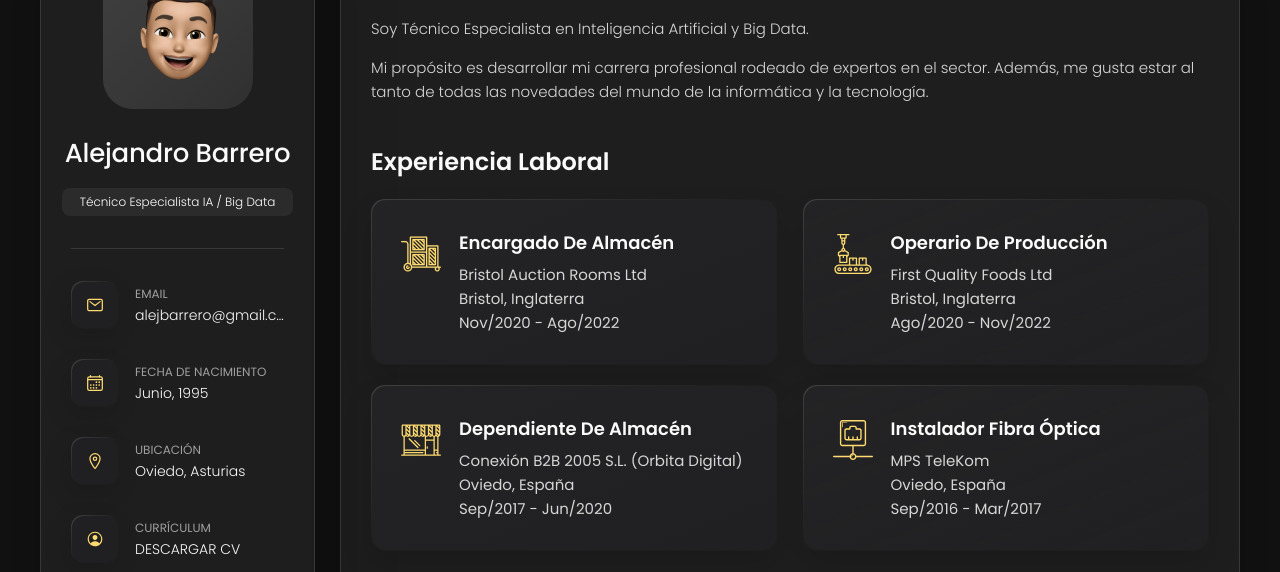
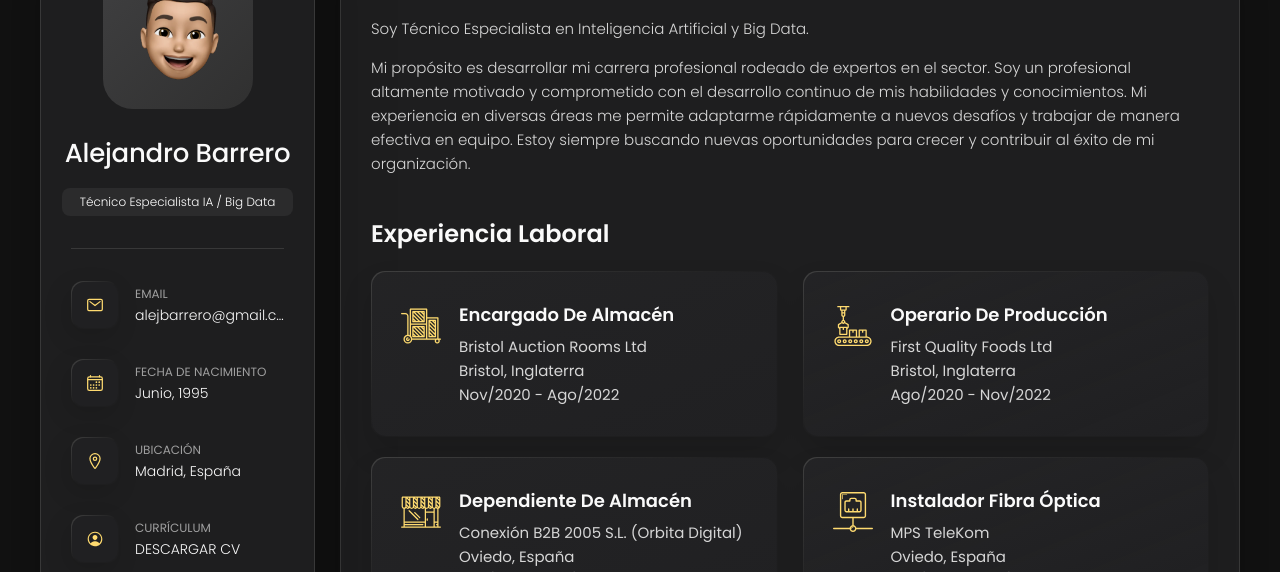
Before and after one commit to AlejBarrero/AlejBarrero.github.io, a plain HTML site: page index.html in a window 1280 px wide. Shown: the part 162-734 px from the top of the page. Drawn offline with nearby package versions, Linux system fonts and the light colour scheme.

Commit message:
Add files via upload

```diff
--- a/index.html
+++ b/index.html
@@ -102,7 +102,7 @@
             <div class="contact-info">
               <p class="contact-title">Ubicación</p>
 
-              <address>Oviedo, Asturias</address>
+              <address>Madrid, España</address>
             </div>
 
           </li>
@@ -208,8 +208,12 @@
           </p>
 
           <p>
-            Mi propósito es desarrollar mi carrera profesional rodeado de expertos en el sector.
-            Además, me gusta estar al tanto de todas las novedades del mundo de la informática y la tecnología.
+            Mi propósito es desarrollar mi carrera profesional rodeado de expertos en el
+            sector. Soy un profesional altamente motivado y comprometido con el
+            desarrollo continuo de mis habilidades y conocimientos. Mi experiencia en
+            diversas áreas me permite adaptarme rápidamente a nuevos desafíos y
+            trabajar de manera efectiva en equipo. Estoy siempre buscando nuevas
+            oportunidades para crecer y contribuir al éxito de mi organización.
           </p>
         </section>
 
@@ -345,7 +349,8 @@
                 <div class="testimonials-text" data-testimonials-text>
                   <p>
                     Continuación de la introducción en el diseño de páginas web.
-                    Complementación de la formación con el lenguaje CSS para poder realizar webs completas de manera profesional.
+                    Complementación de la formación con el lenguaje CSS para poder realizar webs completas de manera
+                    profesional.
                   </p>
                 </div>
 
@@ -419,7 +424,8 @@
                   <img src="./assets/images/fleming.png" alt="Fleming" width="60" data-testimonials-avatar>
                 </figure>
 
-                <h4 class="h4 testimonials-item-title" data-testimonials-title>Técnico Especialista en Inteligencia Artificial y Big Data</h4>
+                <h4 class="h4 testimonials-item-title" data-testimonials-title>Técnico Especialista en Inteligencia
+                  Artificial y Big Data</h4>
 
                 <div class="testimonials-text" data-testimonials-text>
                   <p>
@@ -440,7 +446,8 @@
                   <img src="./assets/images/cifp.png" alt="CIFP" width="60" data-testimonials-avatar>
                 </figure>
 
-                <h4 class="h4 testimonials-item-title" data-testimonials-title>Técnico Superior en Sistemas de Telecomunicaciones e Informáticos</h4>
+                <h4 class="h4 testimonials-item-title" data-testimonials-title>Técnico Superior en Sistemas de
+                  Telecomunicaciones e Informáticos</h4>
 
                 <div class="testimonials-text" data-testimonials-text>
                   <p>
@@ -938,7 +945,7 @@
         <section class="mapbox" data-mapbox>
           <figure>
             <iframe
-              src="https://www.google.com/maps/embed?pb=!1m10!1m8!1m3!1d46411.265392297915!2d-5.8485!3d43.3623!3m2!1i1024!2i768!4f13.1!5e0!3m2!1ses!2sus!4v1677744777483!5m2!1ses!2sus"
+              src="https://www.google.com/maps/embed?pb=!1m14!1m12!1m3!1d86607.97286046969!2d-3.6930150248941813!3d40.41012461630693!2m3!1f0!2f0!3f0!3m2!1i1024!2i768!4f13.1!5e0!3m2!1ses!2ses!4v1681295303676!5m2!1ses!2ses"
               width="400" height="300" loading="lazy"></iframe>
           </figure>
         </section>
@@ -952,7 +959,8 @@
             <div class="input-wrapper">
               <input type="text" name="Nombre" class="form-input" placeholder="Nombre" required data-form-input>
 
-              <input type="email" name="Email" class="form-input" placeholder="Dirección email" required data-form-input>
+              <input type="email" name="Email" class="form-input" placeholder="Dirección email" required
+                data-form-input>
             </div>
 
             <textarea name="Mensaje" class="form-input" placeholder="Mensaje" required data-form-input></textarea>
```
Also changed, not shown: 1 other file. Lines whose indentation alone changed are shown as unchanged.
